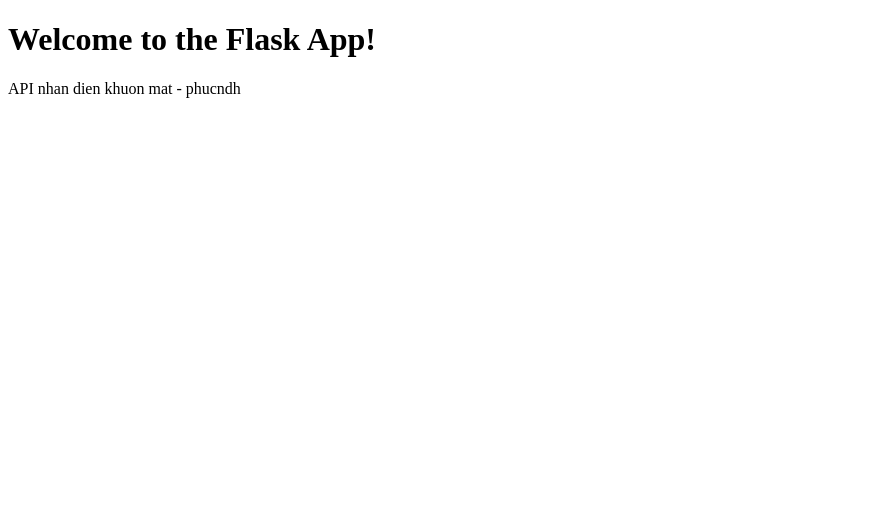
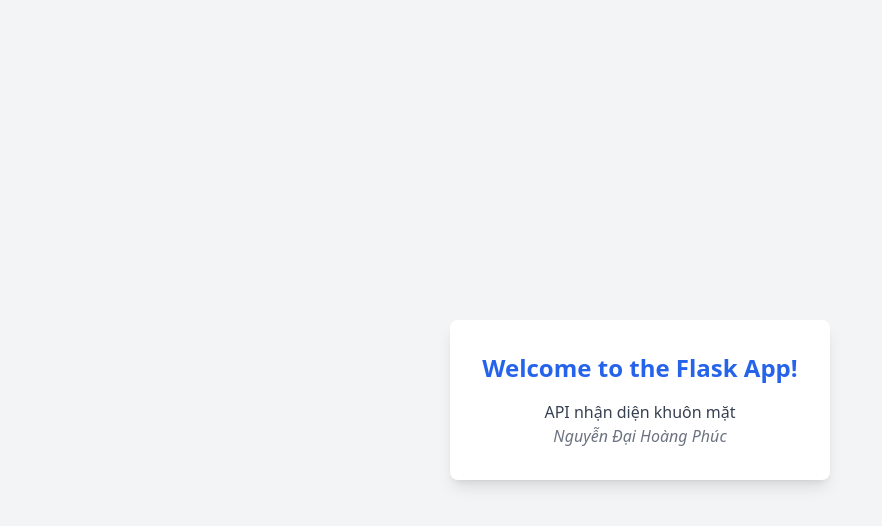
Before and after one commit to daihoangphuc/api-detect-face, a plain HTML site: page index.html in a window 1280 px wide. Shown: the whole page, without its empty margins (0-882 px from the left). Drawn offline with nearby package versions, Linux system fonts and the light colour scheme.

Commit message:
API nhận diện khuôn mặt

```diff
--- a/index.html
+++ b/index.html
@@ -4,9 +4,13 @@
     <meta charset="UTF-8">
     <meta name="viewport" content="width=device-width, initial-scale=1.0">
     <title>Flask App</title>
+    <script src="https://cdn.tailwindcss.com"></script>
 </head>
-<body>
-    <h1>Welcome to the Flask App!</h1>
-    <p>API nhan dien khuon mat - phucndh</p>
+<body class="bg-gray-100 flex items-center justify-center min-h-screen">
+    <div class="bg-white shadow-lg rounded-lg p-8 max-w-md text-center">
+        <h1 class="text-2xl font-bold text-blue-600 mb-4">Welcome to the Flask App!</h1>
+        <p class="text-gray-700">API nhận diện khuôn mặt</p>
+        <p class="text-gray-500 italic">Nguyễn Đại Hoàng Phúc</p>
+    </div>
 </body>
 </html>
```
